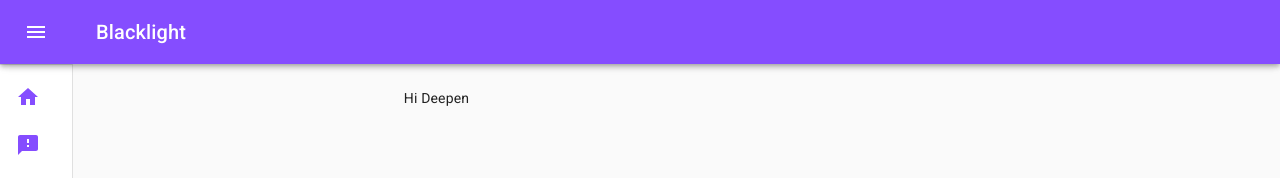
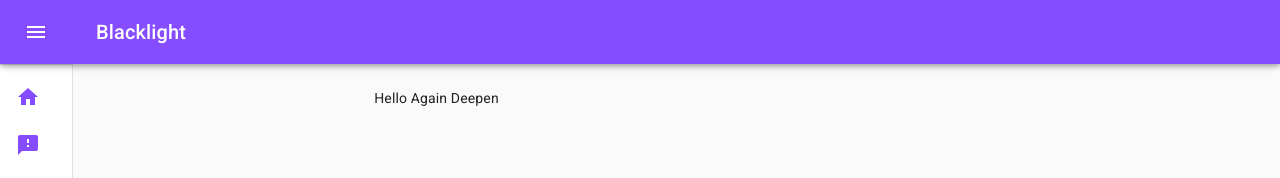
Before and after one commit to SphinxNumberNine/Blacklight, a React (Create React App) app in the folder extension/: page / in a window 1280 px wide. Shown: the top 178 px of the page. Built offline with nearby package versions, Linux system fonts and the light colour scheme.

Commit message:
again with the deepen github

```diff
--- a/extension/src/components/HomeScreen.js
+++ b/extension/src/components/HomeScreen.js
@@ -7,7 +7,7 @@ class HomeScreen extends Component {
   }
 
   render() {
-    return <Container>Hi Deepen</Container>;
+    return <Container>Hello Again Deepen</Container>;
   }
 }
 
```
